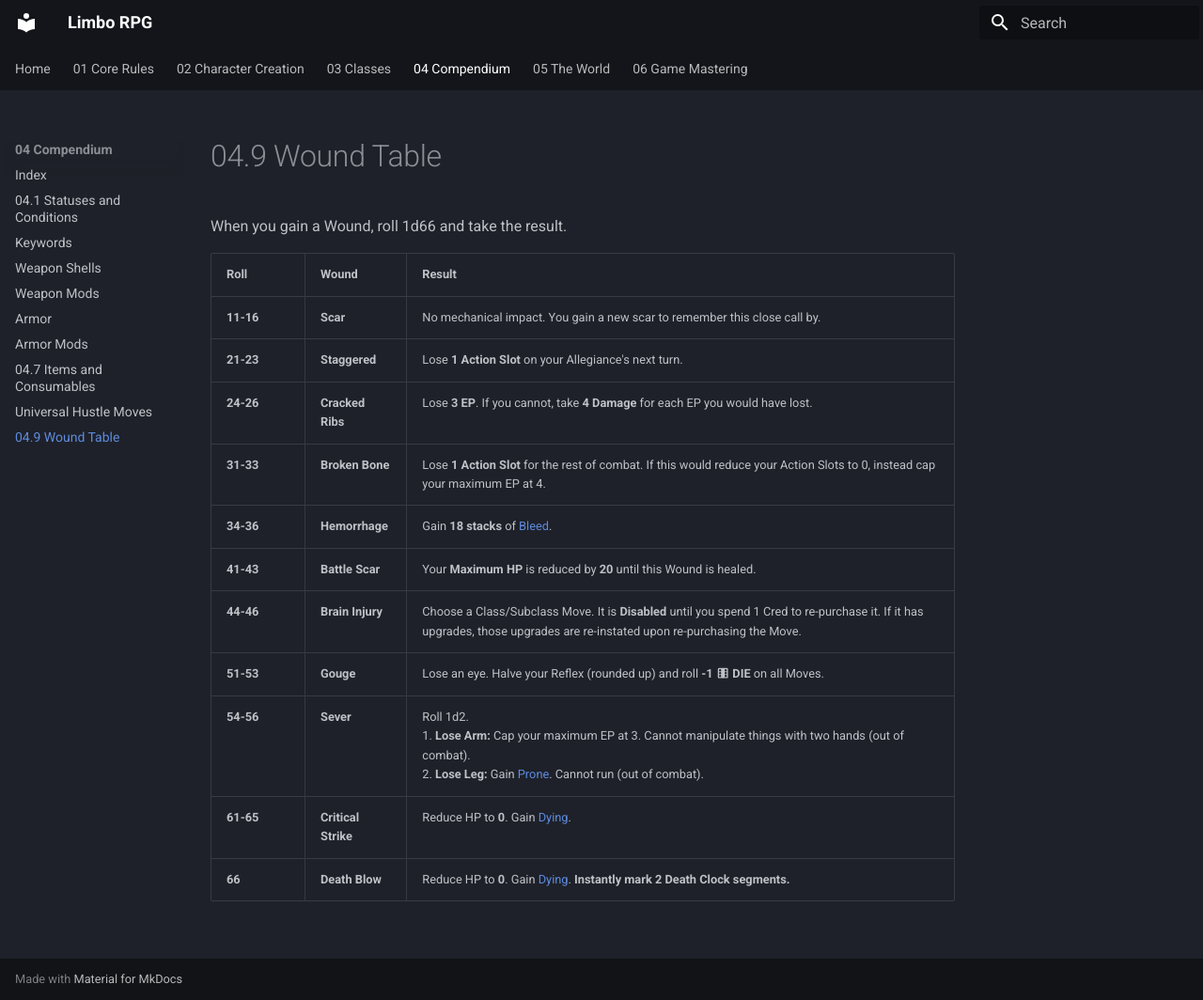
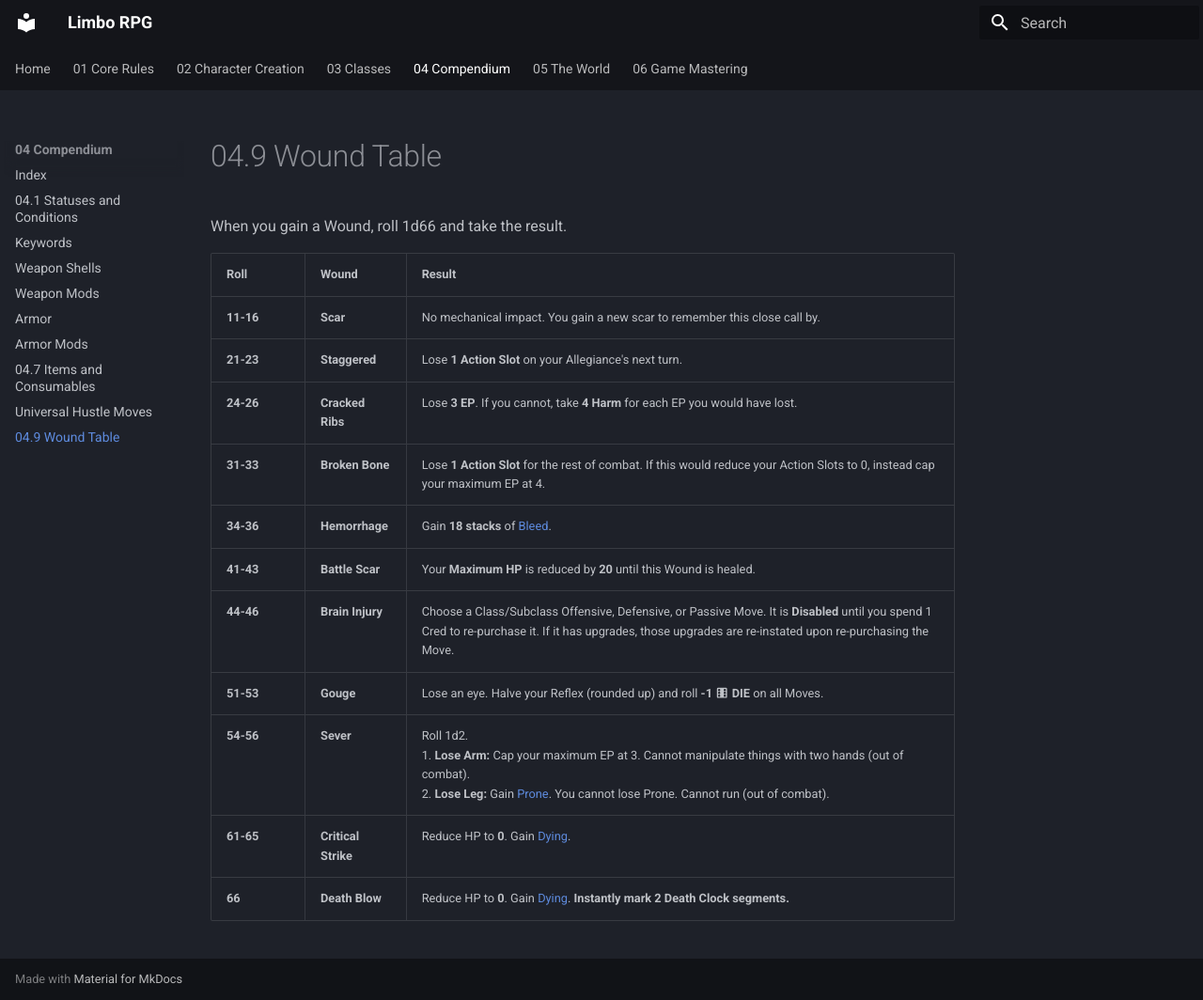
Before and after one commit to Bonfou/LimboRPG, an MkDocs documentation site: the page built from docs/04_Compendium/04.9_Wound_Table.md, in a window 1280 px wide and 1064 px high. Shown: the whole window at 94% size. Built offline with MkDocs 1.6.1 and Material for MkDocs 9.7.7, drawn with Linux system fonts in a browser that asks for light colours.

Commit message:
Clarify Wound Table

```diff
--- a/docs/04_Compendium/04.9_Wound_Table.md
+++ b/docs/04_Compendium/04.9_Wound_Table.md
@@ -1,15 +1,15 @@
 When you gain a Wound, roll 1d66 and take the result.
 
-| Roll      | Wound               | Result                                                                                                                                                                                                                |
-| :-------- | :------------------ | :-------------------------------------------------------------------------------------------------------------------------------------------------------------------------------------------------------------------- |
-| **11-16** | **Scar**            | No mechanical impact. You gain a new scar to remember this close call by.                                                                                                                                             |
-| **21-23** | **Staggered**       | Lose **1 Action Slot** on your Allegiance's next turn.                                                                                                                                                                |
-| **24-26** | **Cracked Ribs**    | Lose **3 EP**. If you cannot, take **4 Damage** for each EP you would have lost.                                                                                                                                      |
-| **31-33** | **Broken Bone**     | Lose **1 Action Slot** for the rest of combat. If this would reduce your Action Slots to 0, instead cap your maximum EP at 4.                                                                                         |
-| **34-36** | **Hemorrhage**      | Gain **18 stacks** of [Bleed](04.1_Statuses_and_Conditions.md#bleed).                                                                                                                                                 |
-| **41-43** | **Battle Scar**     | Your **Maximum HP** is reduced by **20** until this Wound is healed.                                                                                                                                                  |
-| **44-46** | **Brain Injury**    | Choose a Class/Subclass Move. It is **Disabled** until you spend 1 Cred to re-purchase it. If it has upgrades, those upgrades are re-instated upon re-purchasing the Move.                                            |
-| **51-53** | **Gouge**           | Lose an eye. Halve your Reflex (rounded up) and roll **-1 :material-dice-6: DIE** on all Moves.                                                                                                                       |
-| **54-56** | **Sever**           | Roll 1d2.<br>1. **Lose Arm:** Cap your maximum EP at 3. Cannot manipulate things with two hands (out of combat).<br>2. **Lose Leg:** Gain [Prone](04.1_Statuses_and_Conditions.md#prone). Cannot run (out of combat). |
-| **61-65** | **Critical Strike** | Reduce HP to **0**. Gain [Dying](04.1_Statuses_and_Conditions.md#dying).                                                                                                                                              |
-| **66**    | **Death Blow**      | Reduce HP to **0**. Gain [Dying](04.1_Statuses_and_Conditions.md#dying). **Instantly mark 2 Death Clock segments.**                                                                                                   |
+| Roll      | Wound               | Result                                                                                                                                                                                                                                       |
+| :-------- | :------------------ | :------------------------------------------------------------------------------------------------------------------------------------------------------------------------------------------------------------------------------------------- |
+| **11-16** | **Scar**            | No mechanical impact. You gain a new scar to remember this close call by.                                                                                                                                                                    |
+| **21-23** | **Staggered**       | Lose **1 Action Slot** on your Allegiance's next turn.                                                                                                                                                                                       |
+| **24-26** | **Cracked Ribs**    | Lose **3 EP**. If you cannot, take **4 Harm** for each EP you would have lost.                                                                                                                                                               |
+| **31-33** | **Broken Bone**     | Lose **1 Action Slot** for the rest of combat. If this would reduce your Action Slots to 0, instead cap your maximum EP at 4.                                                                                                                |
+| **34-36** | **Hemorrhage**      | Gain **18 stacks** of [Bleed](04.1_Statuses_and_Conditions.md#bleed).                                                                                                                                                                        |
+| **41-43** | **Battle Scar**     | Your **Maximum HP** is reduced by **20** until this Wound is healed.                                                                                                                                                                         |
+| **44-46** | **Brain Injury**    | Choose a Class/Subclass Offensive, Defensive, or Passive Move. It is **Disabled** until you spend 1 Cred to re-purchase it. If it has upgrades, those upgrades are re-instated upon re-purchasing the Move.                                  |
+| **51-53** | **Gouge**           | Lose an eye. Halve your Reflex (rounded up) and roll **-1 :material-dice-6: DIE** on all Moves.                                                                                                                                              |
+| **54-56** | **Sever**           | Roll 1d2.<br>1. **Lose Arm:** Cap your maximum EP at 3. Cannot manipulate things with two hands (out of combat).<br>2. **Lose Leg:** Gain [Prone](04.1_Statuses_and_Conditions.md#prone). You cannot lose Prone. Cannot run (out of combat). |
+| **61-65** | **Critical Strike** | Reduce HP to **0**. Gain [Dying](04.1_Statuses_and_Conditions.md#dying).                                                                                                                                                                     |
+| **66**    | **Death Blow**      | Reduce HP to **0**. Gain [Dying](04.1_Statuses_and_Conditions.md#dying). **Instantly mark 2 Death Clock segments.**                                                                                                                          |
```
